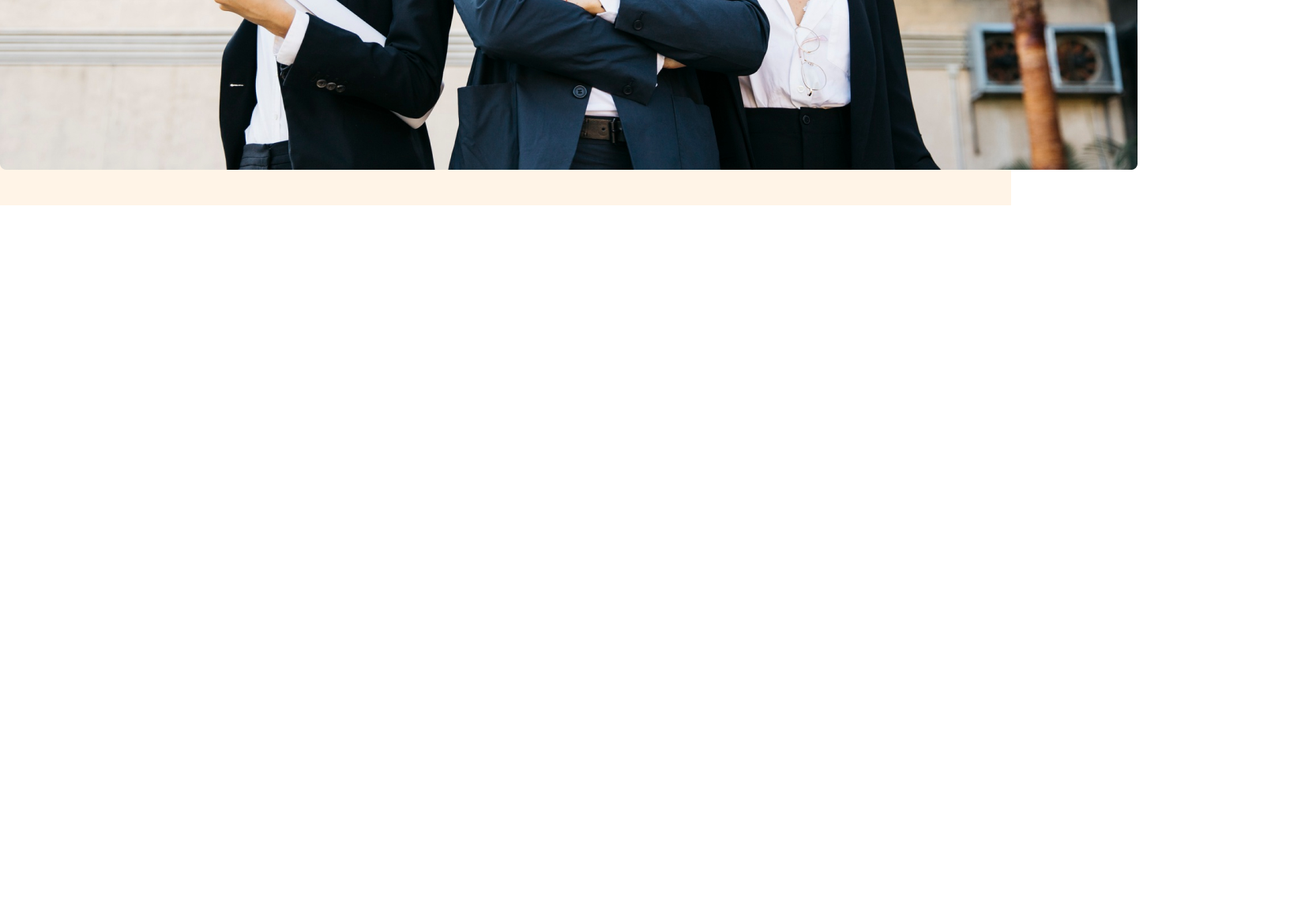
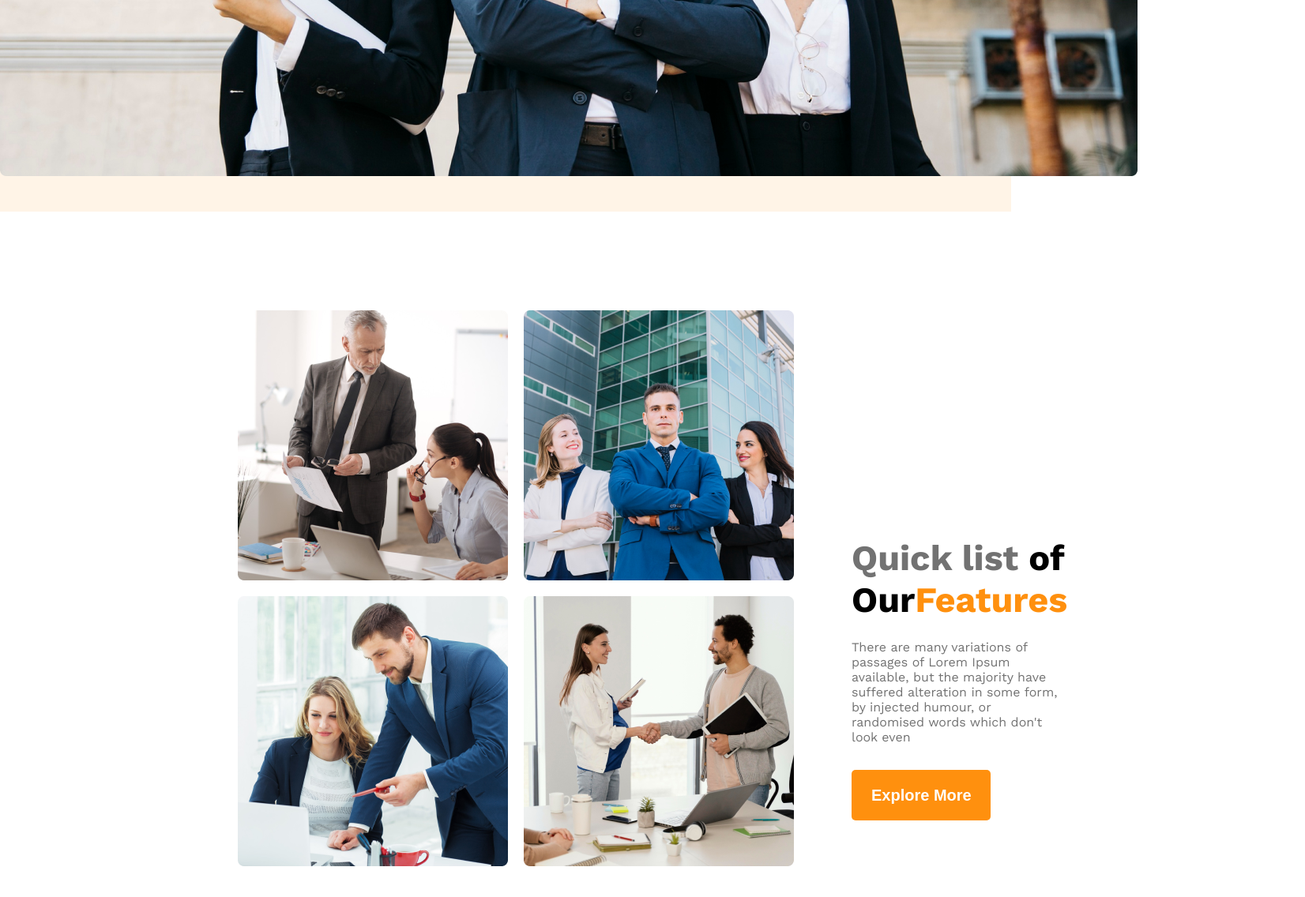
Before and after one commit to JamshedSifat/g3-architects-resourcesd, a plain HTML site: page index.html in a window 1280 px wide. Shown: the part 1076-2212 px from the top of the page at 79% size, 1652 px wide, since content can reach past the window. Before the commit the page ends 1376 px from the top, so only its background shows below. Drawn offline with nearby package versions, Linux system fonts and the light colour scheme.

Commit message:
Team Section Complete

```diff
--- a/index.html
+++ b/index.html
@@ -38,5 +38,19 @@
             </div>
     </header>
 
+    <section class="teams">
+        <div class="teams-img-container">
+            <img src="images/team1.png" alt="">
+            <img src="images/team2.png" alt="">
+            <img src="images/team3.png" alt="">
+            <img src="images/team4.png" alt="">
+        </div>
+        <div class="team-text-container">
+            <h1>Quick list <span > of Our</span><span id="Features">Features</span></h1>
+            <p>There are many variations of passages of Lorem Ipsum available, but the majority have suffered alteration in some form, by injected humour, or randomised words which don't look even</p>
+            <button>Explore More</button>
+        </div>
+    </section>
+
 </body>
 </html>
--- a/style/style.css
+++ b/style/style.css
@@ -55,6 +55,8 @@
         color: white;
         border: none;
         border-radius: 5px;
+        font-size: 20px;
+        font-weight: bold;
     }
 }
 .banner-img img{
@@ -87,3 +89,59 @@
         width: 100%;
     }
 }
+
+/* Team Section */
+.teams{
+    display: flex;
+    padding:85px 73px 130px 301px;
+}
+.teams-img-container {
+    display: grid;
+    grid-template-columns: repeat(2,1fr);
+    gap:20px;
+}
+.team-text-container{
+     padding: 287px 301px 0px 73px;
+
+
+     h1{
+        font-size: 45px;
+        color: #727272;
+    }
+    span{
+        color: black;
+    }
+    p{
+        color:#727272;
+        padding-top: 24px;
+    }
+     button{
+        padding:21px 24px 20px 25px ;
+        margin-top: 32px;
+        background-color:#FF900E ;
+        color: white;
+        border: none;
+        border-radius: 5px;
+        font-size: 20px;
+        font-weight: bold;
+    }
+}
+#Features{
+    color: #FF900E;
+}
+
+@media screen and (max-width:576px) {
+    .teams{
+        flex-direction: column;
+        padding: 0px;
+    }
+    .teams-img-container{
+        gap: 10px;
+        grid-template-columns: repeat(1,1fr);
+        margin: auto;
+    }
+    .team-text-container{
+        padding: 10px;
+        margin: auto;
+    }
+}
```
